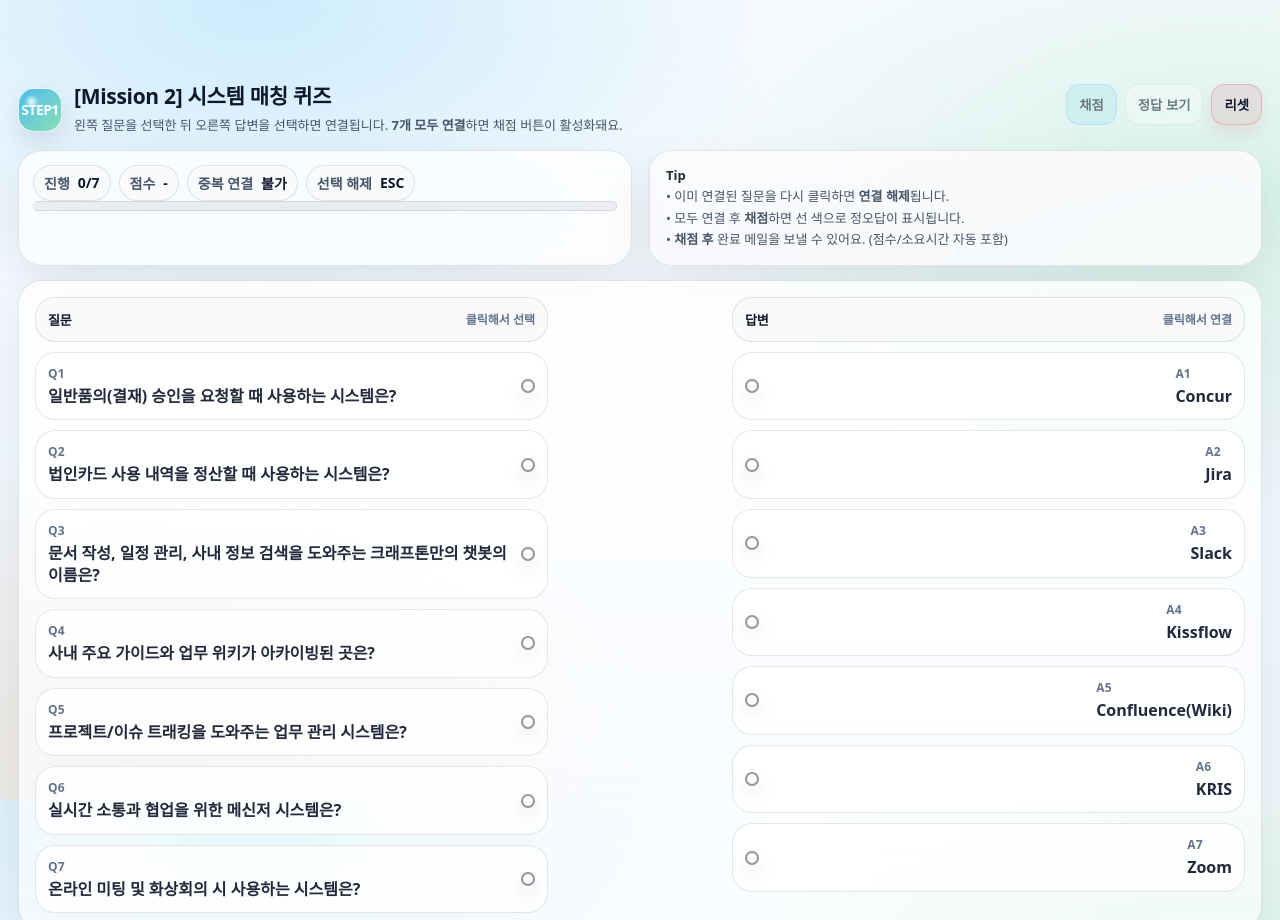
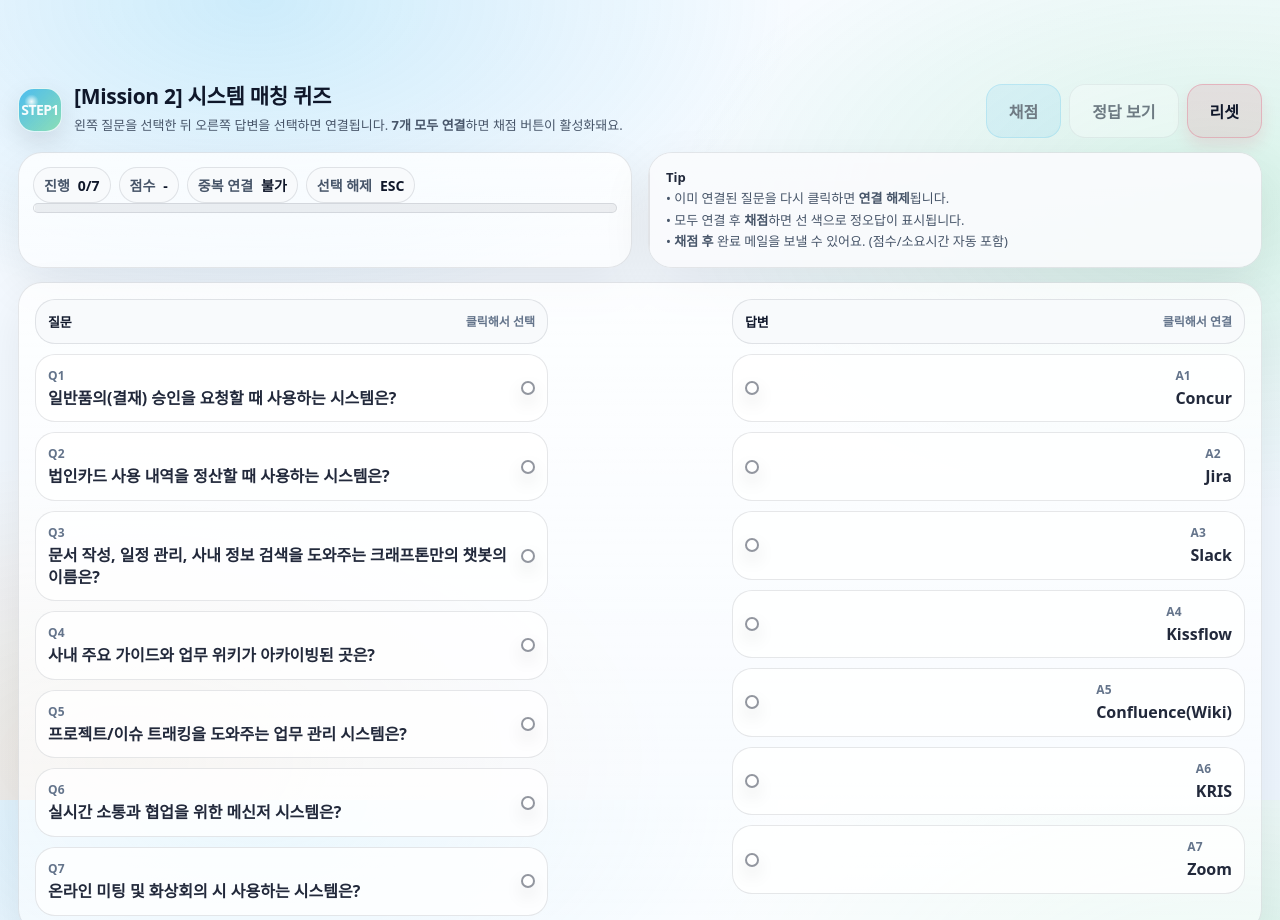
Before and after one commit to hyunjincatherine/system-quiz, a plain HTML site: page matching-quiz.html in a window 1280 px wide. Shown: the top 920 px of the page. Drawn offline with Linux system fonts and the light colour scheme.

Commit message:
Update matching-quiz.html

```diff
--- a/matching-quiz.html
+++ b/matching-quiz.html
@@ -118,13 +118,14 @@
       border:1px solid var(--stroke);
       background: rgba(255,255,255,.75);
       color: var(--text);
-      padding: 10px 12px;
-      border-radius: 14px;
+      padding: 14px 22px;
+      font-size: 16px;
+      border-radius: 16px;
       font-weight: 800;
       cursor:pointer;
       transition: transform .06s ease, background .2s ease, border-color .2s ease, box-shadow .2s ease;
       user-select:none;
-      box-shadow: 0 6px 14px rgba(2,6,23,.06);
+      box-shadow: 0 8px 18px rgba(2,6,23,.08);
     }
     .btn:hover{
       background: rgba(255,255,255, .92);
```
